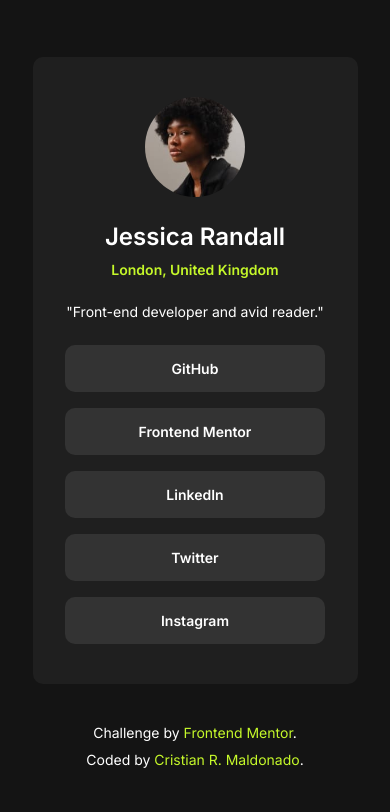
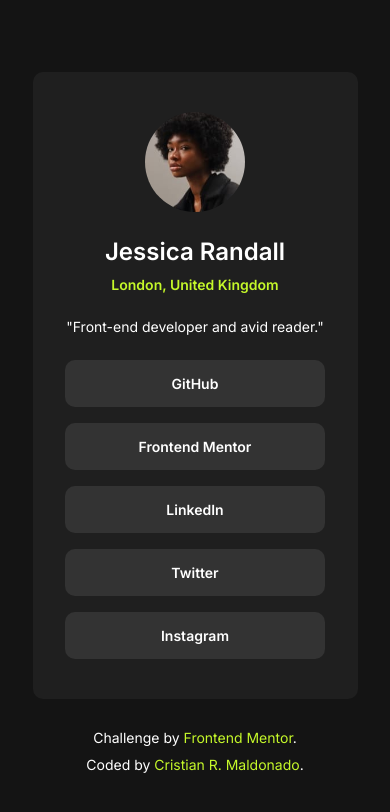
Before and after one commit to cristianmdn/social-links-profile, a plain HTML site: page index.html in a window 390 px wide. Drawn offline with Linux system fonts and the light colour scheme.

Commit message:
padding fix

```diff
--- a/style.css
+++ b/style.css
@@ -13,6 +13,7 @@ body {
     min-height: 100vh;
     justify-content: center;
     align-items: center;
+    padding: 20px 0;
 }
 .card {
     display: flex;
@@ -80,6 +81,6 @@ h1 {
     .attribution {
         flex-direction: column;
         text-align: center;
-        margin: 40px 0 20px 0;
+        margin-top: 30px;
     }
 }
```
